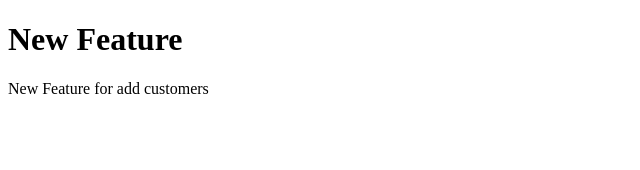
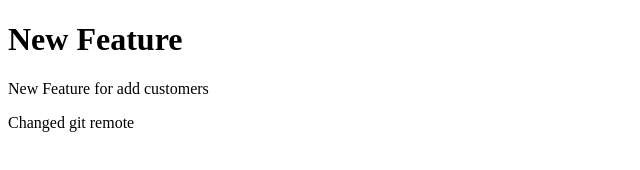
Before and after one commit to mviloriameza/git-training-remote, a plain HTML site: page index.html in a window 1280 px wide. Shown: the whole page, without its empty margins (0-640 px from the left). Drawn offline with Linux system fonts and the light colour scheme.

Commit message:
Update index.html
Add change remote repository

```diff
--- a/index.html
+++ b/index.html
@@ -8,5 +8,6 @@
 <body>
     <h1>New Feature</h1>
     <p>New Feature for add customers</p>
+    <p>Changed git remote</p>
 </body>
 </html>
```
